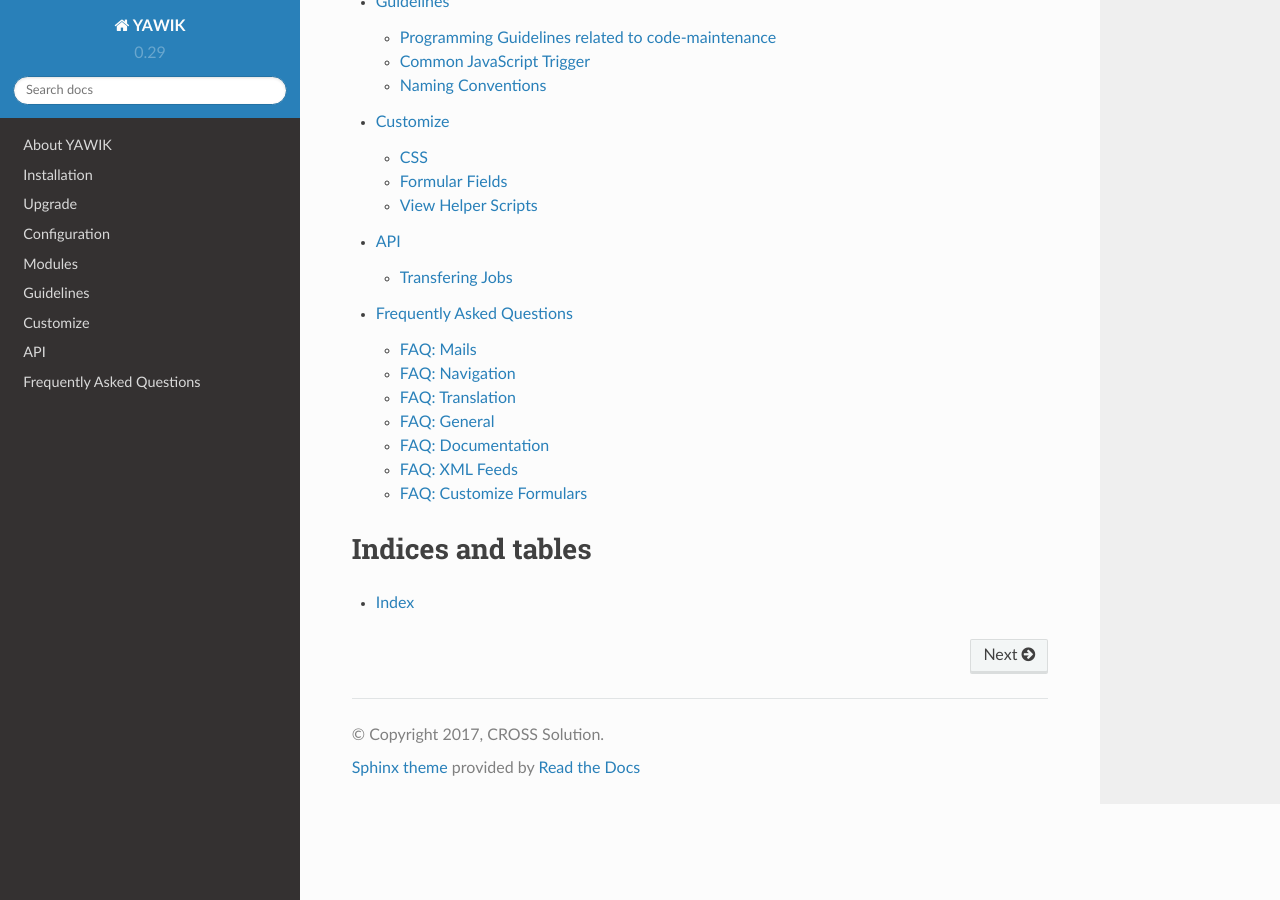
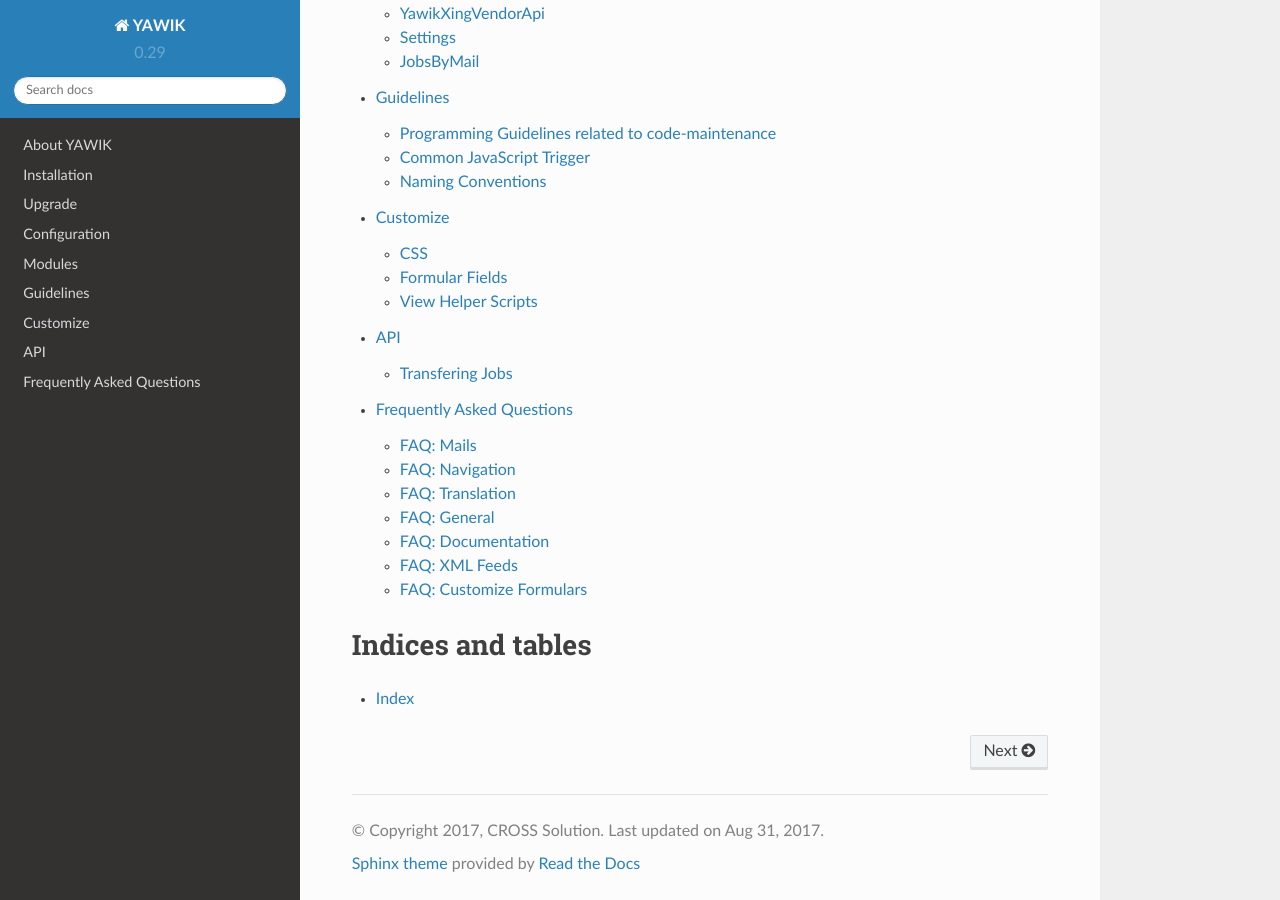
Before and after one commit to cross-solution/YawikDocs, a Sphinx documentation site: the page built from source/index.rst, in a window 1280 px wide and 900 px high, scrolled down 1082 px. Built offline with Sphinx 7.4.7 and the Read the Docs theme 2.0.0, drawn with Linux system fonts in a browser that asks for light colours; a script that is not in the unit is left out; comment, search, counter and statistics services are not loaded; part of the change alters nothing that is shown; some of the changed text lies outside the part shown.

```diff
--- a/source/conf.py
+++ b/source/conf.py
@@ -144,7 +144,7 @@ html_static_path = ['_static']
 
 # If not '', a 'Last updated on:' timestamp is inserted at every page bottom,
 # using the given strftime format.
-#html_last_updated_fmt = '%b %d, %Y'
+html_last_updated_fmt = '%b %d, %Y'
 
 # If true, SmartyPants will be used to convert quotes and dashes to
 # typographically correct entities.
--- a/source/index.rst
+++ b/source/index.rst
@@ -6,6 +6,11 @@
 
 YAWIK documentation!
 ========================================
+
+:Contact: contact@yawik.org
+:Revision: |version|
+:Date: |today|
+
 
 Contents:
 
```
